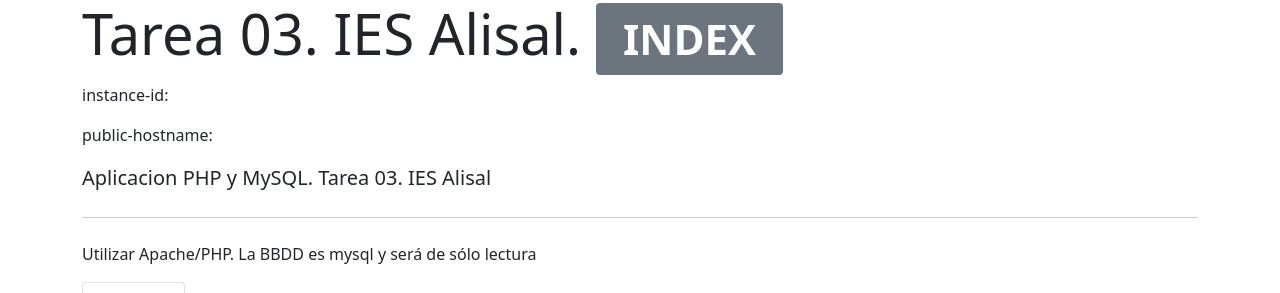
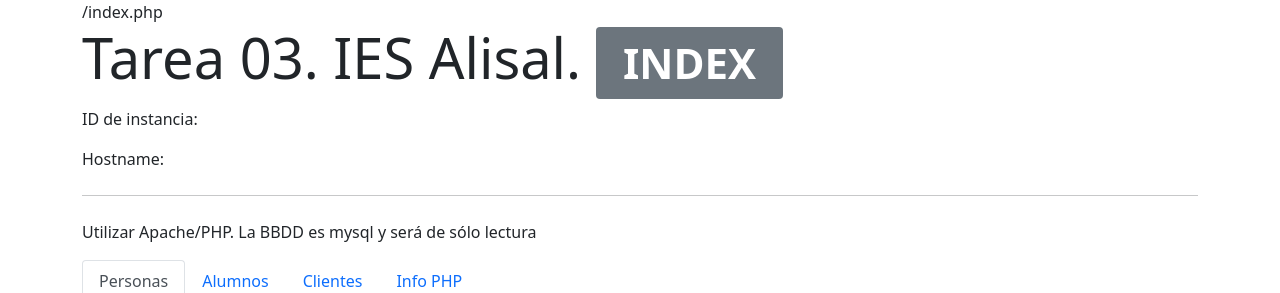
Before and after one commit to IESAlisal/SRIDTarea03, a PHP site: page /index.php in a window 1280 px wide. Shown: the top 293 px of the page. Run offline with PHP 8.4, Linux system fonts and the light colour scheme; data that the repository does not hold is empty.

Commit message:
Update menu.php

```diff
--- a/menu.php
+++ b/menu.php
@@ -1,4 +1,7 @@
-<?php include 'vars.php';?>
+<?php
+    include 'vars.php';
+    echo $pagina
+?>
     <h1 class="display-4">Tarea 03. IES Alisal. <span class="badge bg-secondary">
             <?if($pagina=="/index.php"){  echo 'INDEX'; }?>
             <?if($pagina=="/alumnos.php"){  echo 'ALUMNOS'; }?>
@@ -7,13 +10,12 @@
         </span>
     </h1>
 <?php
-    echo "<p>instance-id:    " . @file_get_contents("http://instance-data/latest/meta-data/instance-id");
-    echo "<p>public-hostname:" . @file_get_contents("http://instance-data/latest/meta-data/public-hostname");
+    echo "<p>ID de instancia: " . @file_get_contents("http://instance-data/latest/meta-data/instance-id");
+    echo "<p>Hostname: "        . @file_get_contents("http://instance-data/latest/meta-data/public-hostname");
 ?>
 
-    <p class="lead">Aplicacion PHP y MySQL. Tarea 03. IES Alisal</p>
-    <hr class="my-4">
-    <p>Utilizar Apache/PHP. La BBDD es mysql y será de sólo lectura</p>
+<hr class="my-4">
+<p>Utilizar Apache/PHP. La BBDD es mysql y será de sólo lectura</p>
 <ul class="nav nav-tabs">
     <li class="nav-item"><a class="nav-link<?if($pagina=="/index.php"){  echo ' active'; }?>" href="index.php">Personas</a></li>
     <li class="nav-item"><a class="nav-link<?if($pagina=="/alumnos.php"){  echo ' active'; }?>" href="alumnos.php">Alumnos</a></li>
```
